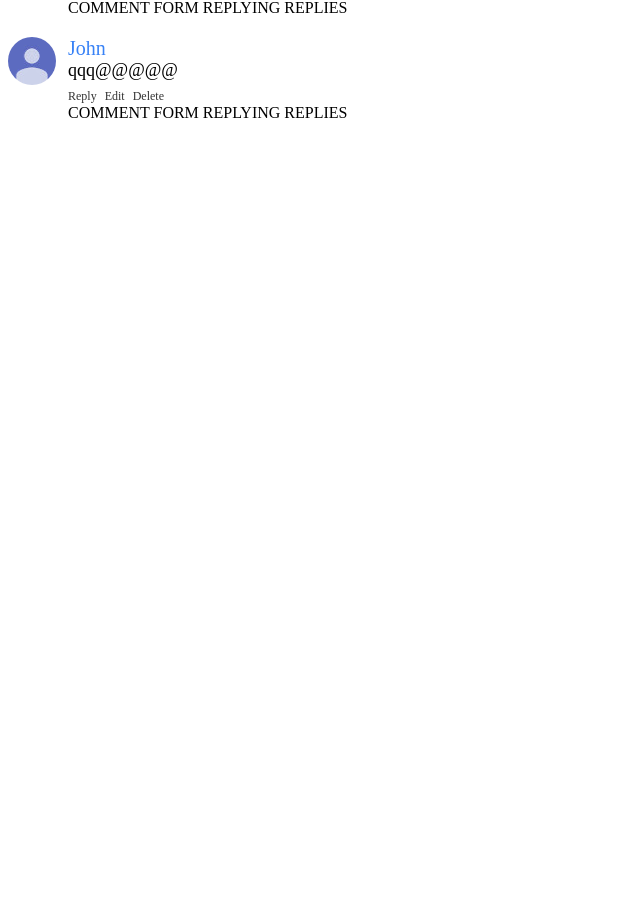
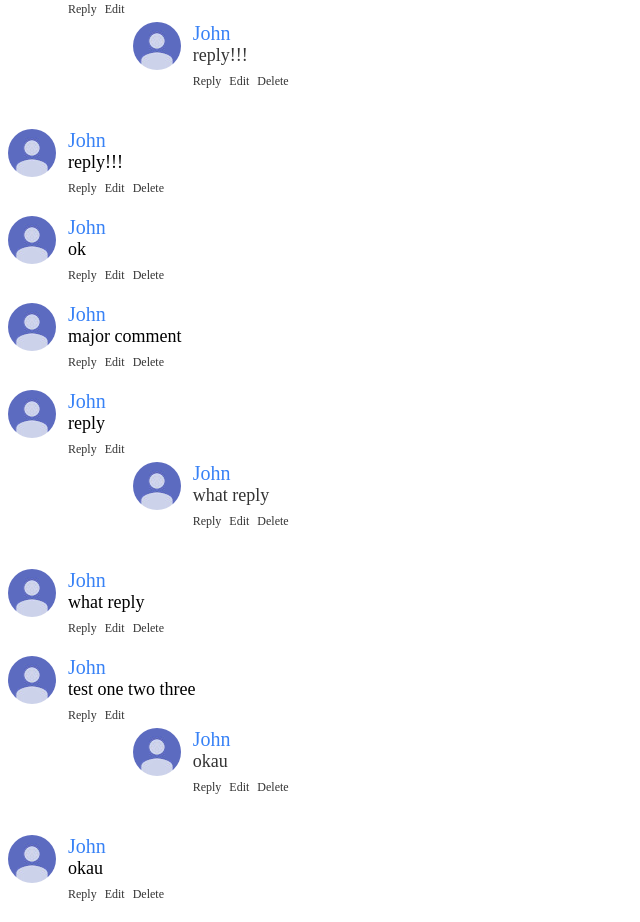
Before and after one commit to httpcyberdata/comments_angular, an Angular app: page / in a window 1280 px wide. Shown: the part 842-1764 px from the top of the page, without its empty margins (0-640 px from the left). Before the commit the page ends 984 px from the top, so only its background shows below. Built offline with nearby package versions, Linux system fonts and the light colour scheme; data requests are answered from the project's data file.

Commit message:
updated README

```diff
--- a/db.json
+++ b/db.json
@@ -1,44 +1,84 @@
 {
   "comments": [
     {
-      "body": "Subsribe and like!",
+      "body": "awesome comment\n",
       "parentId": null,
-      "createdAt": "2022-11-23T20:40:18.947Z",
+      "createdAt": "2022-11-23T23:38:45.032Z",
       "userId": "1",
       "username": "John",
       "id": 1
     },
     {
-      "body": "Comment & Share",
-      "parentId": null,
-      "createdAt": "2022-11-23T20:40:28.238Z",
+      "body": "one one",
+      "parentId": 1,
+      "createdAt": "2022-11-23T23:38:49.588Z",
       "userId": "1",
       "username": "John",
       "id": 2
     },
     {
-      "body": "Comment & Share",
+      "body": "test",
       "parentId": null,
-      "createdAt": "2022-11-23T20:40:32.775Z",
+      "createdAt": "2022-11-23T23:41:47.081Z",
       "userId": "1",
       "username": "John",
       "id": 3
     },
     {
-      "body": "this is awesome",
-      "parentId": 1,
-      "createdAt": "2022-11-23T20:52:59.647Z",
+      "body": "reply!!!\n",
+      "parentId": 3,
+      "createdAt": "2022-11-23T23:41:52.975Z",
       "userId": "1",
       "username": "John",
       "id": 4
     },
     {
-      "body": "qqq@@@@@",
+      "body": "ok",
+      "parentId": 1,
+      "createdAt": "2022-11-23T23:43:51.756Z",
+      "userId": "1",
+      "username": "John",
+      "id": 5
+    },
+    {
+      "body": "major comment",
       "parentId": null,
-      "createdAt": "2022-11-23T22:42:44.141Z",
+      "createdAt": "2022-11-23T23:44:43.708Z",
+      "userId": "1",
+      "username": "John",
+      "id": 6
+    },
+    {
+      "body": "reply",
+      "parentId": 1,
+      "createdAt": "2022-11-23T23:48:32.682Z",
       "userId": "1",
       "username": "John",
       "id": 7
+    },
+    {
+      "body": "what reply",
+      "parentId": 7,
+      "createdAt": "2022-11-23T23:48:44.989Z",
+      "userId": "1",
+      "username": "John",
+      "id": 8
+    },
+    {
+      "body": "test one two three",
+      "parentId": null,
+      "createdAt": "2022-11-23T23:53:30.586Z",
+      "userId": "1",
+      "username": "John",
+      "id": 9
+    },
+    {
+      "body": "okau",
+      "parentId": 9,
+      "createdAt": "2022-11-23T23:53:38.551Z",
+      "userId": "1",
+      "username": "John",
+      "id": 10
     }
   ]
 }
--- a/src/app/comments/components/comment/comment.component.html
+++ b/src/app/comments/components/comment/comment.component.html
@@ -20,7 +20,9 @@
 
 		</comment-form>
 		<div class="comment-actions">
-			<div *ngIf="canReply" class="comment-action"
+			<div
+				*ngIf="canReply"
+				class="comment-action"
 				(click)="setActiveComment.emit({ id: comment.id, type: activeCommentType.replying})"
 			>
 				Reply
@@ -70,6 +72,5 @@
 			</div>
 
 		</div>
-			COMMENT FORM REPLYING REPLIES
 	</div>
 </div>
--- a/src/app/comments/components/comment/comment.component.ts
+++ b/src/app/comments/components/comment/comment.component.ts
@@ -18,7 +18,7 @@ export class CommentComponent implements OnInit {
 
 	@Output() setActiveComment = new EventEmitter<ActiveCommentInterface | null>();
 	@Output() addComment = new EventEmitter<{
-			text: string,
+			text: string;
 			parentId: string | null;
 	}>();
 
@@ -55,7 +55,9 @@ export class CommentComponent implements OnInit {
 		if(!this.activeComment) {
 			return false;
 		}
-		return ( this.activeComment.id === this.comment.id && this.activeComment.type === this.activeCommentType.replying);
+		return (
+			this.activeComment.id === this.comment.id &&
+			this.activeComment.type === this.activeCommentType.replying);
 	}
 
 	isEditing(): boolean {
@@ -63,7 +65,8 @@ export class CommentComponent implements OnInit {
 			return false;
 		}
 		return (
-			this.activeComment.id === this.comment.id && this.activeComment.type === this.activeCommentType.editing
+			this.activeComment.id === this.comment.id &&
+			this.activeComment.type === 'editing'
 		)
 	}
 }
--- a/src/app/comments/components/comments/comments.component.html
+++ b/src/app/comments/components/comments/comments.component.html
@@ -19,7 +19,7 @@
 			(setActiveComment)="setActiveComment($event)"
 			(addComment)="addComment($event)"
 			(updateComment)="updateComment($event)"
-      (deleteComment)="deleteComment($event)"
+     		 (deleteComment)="deleteComment($event)"
 		>
 		</comment>
 	</div>
--- a/src/app/comments/components/comments/comments.component.ts
+++ b/src/app/comments/components/comments/comments.component.ts
@@ -50,7 +50,8 @@ export class CommentsComponent {
 		}
 
 		getReplies(commentId: string): CommentInterface[] {
-			return this.comments.filter(comment => comment.parentId === commentId).sort((a,b) =>
+			return this.comments
+				.filter(comment => comment.parentId === commentId).sort((a,b) =>
 			 new Date(a.createdAt).getMilliseconds() -
 			 new Date(b.createdAt).getMilliseconds()
 			 )
--- a/src/styles.css
+++ b/src/styles.css
@@ -28,7 +28,6 @@
 	font-size: 16px;
 	padding: 8px 16px;
 	background: rgb(59, 130, 246);
-  display: flex;
 	border-radius: 8px;
 	color: white;
 }
```
Also changed, not shown: 1 other file (tests, documents, lock files or other folders).
